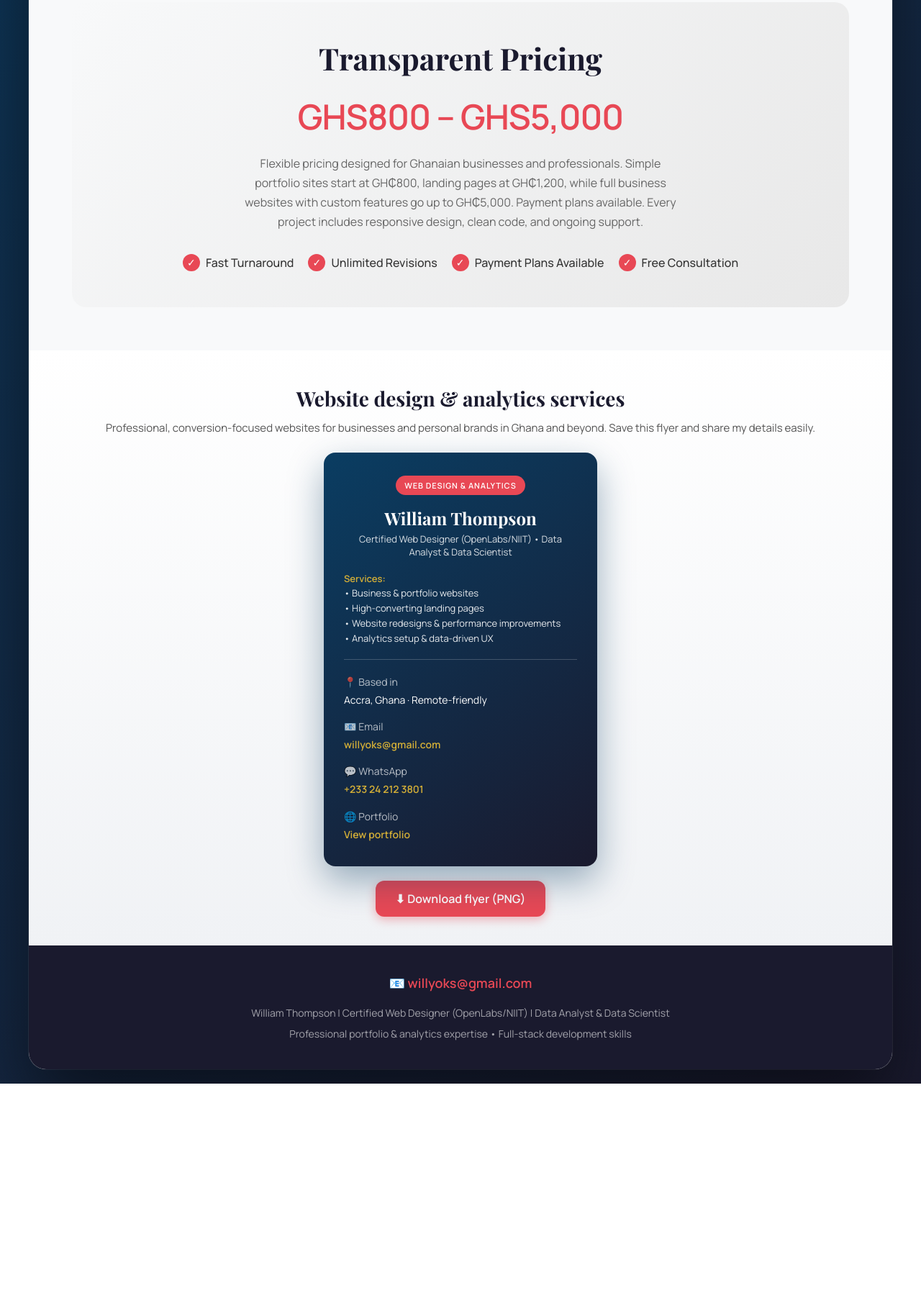
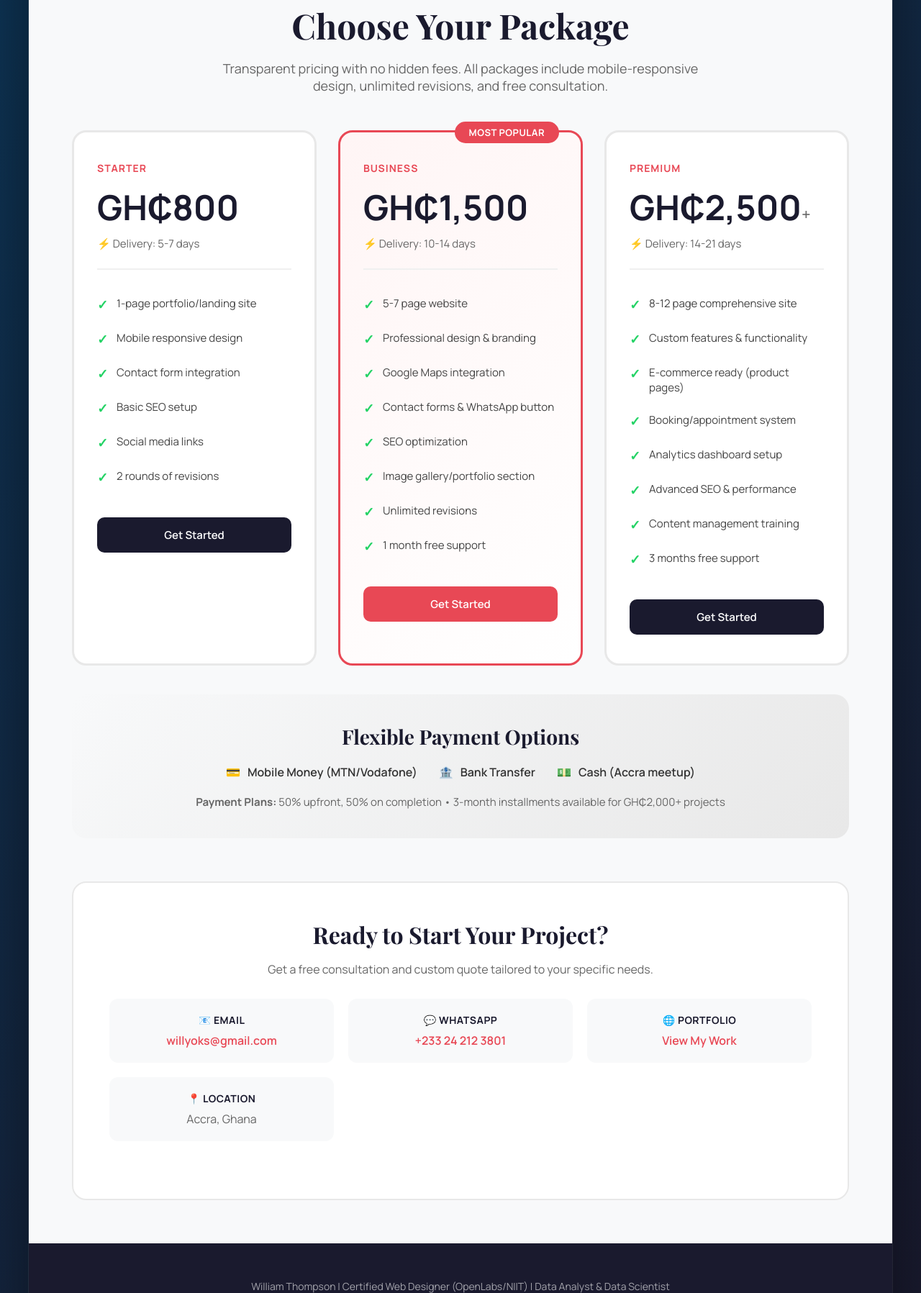
Before and after one commit to yooku98/web, a plain HTML site: page index.html in a window 1280 px wide. Shown: the part 1003-2800 px from the top of the page at 72% size. Before the commit the page ends 2509 px from the top, so only its background shows below. Drawn offline with nearby package versions, Linux system fonts and the light colour scheme.

Commit message:
Refactor pricing section and enhance payment options for clarity and user engagement

```diff
--- a/index.html
+++ b/index.html
@@ -4,7 +4,7 @@
     <meta charset="UTF-8">
     <meta name="viewport" content="width=device-width, initial-scale=1.0">
     <title>William Thompson - Website Design Services</title>
-    <link href="https://fonts.googleapis.com/css2?family=Playfair+Display:wght@700;900&family=Manrope:wght@400;500;600&display=swap" rel="stylesheet">
+    <link href="https://fonts.googleapis.com/css2?family=Playfair+Display:wght@700;900&family=Manrope:wght@400;500;600;700&display=swap" rel="stylesheet">
     <style>
         * {
             margin: 0;
@@ -18,6 +18,7 @@
             --gold: #D4AF37;
             --light: #F8F9FA;
             --dark: #1A1A2E;
+            --success: #25D366;
         }
 
         body {
@@ -166,14 +167,14 @@
         }
 
         .btn-primary {
-            background: var(--accent);
+            background: var(--success);
             color: white;
-            box-shadow: 0 10px 30px rgba(232, 72, 85, 0.3);
+            box-shadow: 0 10px 30px rgba(37, 211, 102, 0.3);
         }
 
         .btn-primary:hover {
             transform: translateY(-3px);
-            box-shadow: 0 15px 40px rgba(232, 72, 85, 0.4);
+            box-shadow: 0 15px 40px rgba(37, 211, 102, 0.4);
         }
 
         .btn-secondary {
@@ -255,63 +256,243 @@
             font-size: 15px;
         }
 
-        .pricing {
-            background: linear-gradient(135deg, #F8F9FA 0%, #E8E8E8 100%);
-            padding: 50px;
-            border-radius: 20px;
-            text-align: center;
-            animation: fadeInUp 0.8s ease-out 0.5s both;
+        .pricing-section {
+            margin-bottom: 60px;
         }
 
-        .pricing h2 {
+        .pricing-header {
+            text-align: center;
+            margin-bottom: 50px;
+        }
+
+        .pricing-header h2 {
             font-family: 'Playfair Display', serif;
-            font-size: 42px;
+            font-size: 48px;
             color: var(--dark);
             margin-bottom: 16px;
         }
 
-        .price-range {
+        .pricing-header p {
+            font-size: 18px;
+            color: #666;
+            max-width: 700px;
+            margin: 0 auto;
+        }
+
+        .packages {
+            display: grid;
+            grid-template-columns: repeat(auto-fit, minmax(300px, 1fr));
+            gap: 30px;
+            margin-bottom: 40px;
+        }
+
+        .package-card {
+            background: white;
+            border-radius: 20px;
+            padding: 40px 32px;
+            border: 3px solid #E8E8E8;
+            transition: all 0.4s ease;
+            position: relative;
+            animation: fadeInUp 0.8s ease-out both;
+        }
+
+        .package-card:nth-child(1) { animation-delay: 0.3s; }
+        .package-card:nth-child(2) { animation-delay: 0.4s; }
+        .package-card:nth-child(3) { animation-delay: 0.5s; }
+
+        .package-card:hover {
+            transform: translateY(-10px);
+            box-shadow: 0 20px 50px rgba(0, 0, 0, 0.15);
+            border-color: var(--accent);
+        }
+
+        .package-card.featured {
+            border-color: var(--accent);
+            border-width: 3px;
+            background: linear-gradient(135deg, #FFF5F5 0%, #FFFFFF 100%);
+        }
+
+        .popular-badge {
+            position: absolute;
+            top: -15px;
+            right: 30px;
+            background: var(--accent);
+            color: white;
+            padding: 6px 20px;
+            border-radius: 50px;
+            font-size: 13px;
+            font-weight: 700;
+            text-transform: uppercase;
+            letter-spacing: 0.5px;
+        }
+
+        .package-name {
+            font-size: 14px;
+            font-weight: 700;
+            text-transform: uppercase;
+            letter-spacing: 1px;
+            color: var(--accent);
+            margin-bottom: 12px;
+        }
+
+        .package-price {
             font-size: 48px;
             font-weight: 700;
-            color: var(--accent);
-            margin: 20px 0;
-            letter-spacing: -1px;
+            color: var(--dark);
+            margin-bottom: 8px;
         }
 
-        .price-details {
+        .package-price span {
+            font-size: 22px;
             color: #666;
-            font-size: 16px;
-            max-width: 600px;
-            margin: 0 auto 30px;
-            line-height: 1.7;
-        }
-
-        .value-props {
-            display: flex;
-            gap: 20px;
-            justify-content: center;
-            flex-wrap: wrap;
-            margin-top: 30px;
-        }
-
-        .value-item {
-            display: flex;
-            align-items: center;
-            gap: 8px;
-            color: #333;
             font-weight: 500;
         }
 
-        .checkmark {
-            width: 24px;
-            height: 24px;
+        .package-delivery {
+            color: #666;
+            font-size: 15px;
+            margin-bottom: 24px;
+            padding-bottom: 24px;
+            border-bottom: 2px solid #F0F0F0;
+        }
+
+        .package-features {
+            list-style: none;
+            margin-bottom: 32px;
+        }
+
+        .package-features li {
+            padding: 12px 0;
+            color: #444;
+            font-size: 15px;
+            display: flex;
+            align-items: flex-start;
+            gap: 12px;
+        }
+
+        .package-features li::before {
+            content: '✓';
+            color: var(--success);
+            font-weight: 700;
+            font-size: 18px;
+            flex-shrink: 0;
+        }
+
+        .package-cta {
+            width: 100%;
+            padding: 14px;
+            background: var(--dark);
+            color: white;
+            border: none;
+            border-radius: 10px;
+            font-weight: 600;
+            font-size: 15px;
+            cursor: pointer;
+            transition: all 0.3s ease;
+            text-align: center;
+            text-decoration: none;
+            display: block;
+        }
+
+        .package-cta:hover {
             background: var(--accent);
-            border-radius: 50%;
+            transform: translateY(-2px);
+        }
+
+        .package-card.featured .package-cta {
+            background: var(--accent);
+        }
+
+        .package-card.featured .package-cta:hover {
+            background: var(--dark);
+        }
+
+        .payment-info {
+            background: linear-gradient(135deg, #F8F9FA 0%, #E8E8E8 100%);
+            padding: 40px;
+            border-radius: 20px;
+            text-align: center;
+            margin-bottom: 60px;
+        }
+
+        .payment-info h3 {
+            font-family: 'Playfair Display', serif;
+            font-size: 28px;
+            color: var(--dark);
+            margin-bottom: 20px;
+        }
+
+        .payment-options {
+            display: flex;
+            gap: 30px;
+            justify-content: center;
+            flex-wrap: wrap;
+            margin-bottom: 20px;
+        }
+
+        .payment-item {
             display: flex;
             align-items: center;
-            justify-content: center;
-            color: white;
+            gap: 10px;
+            font-weight: 600;
+            color: #333;
+        }
+
+        .contact-card {
+            background: white;
+            border-radius: 20px;
+            padding: 50px;
+            border: 2px solid #E8E8E8;
+            animation: fadeInUp 0.8s ease-out 0.6s both;
+        }
+
+        .contact-card h3 {
+            font-family: 'Playfair Display', serif;
+            font-size: 32px;
+            color: var(--dark);
+            margin-bottom: 16px;
+            text-align: center;
+        }
+
+        .contact-card p {
+            text-align: center;
+            color: #666;
+            margin-bottom: 30px;
+            font-size: 16px;
+        }
+
+        .contact-grid {
+            display: grid;
+            grid-template-columns: repeat(auto-fit, minmax(250px, 1fr));
+            gap: 20px;
+            margin-bottom: 30px;
+        }
+
+        .contact-item {
+            padding: 20px;
+            background: #F8F9FA;
+            border-radius: 12px;
+            text-align: center;
+        }
+
+        .contact-item strong {
+            display: block;
+            color: var(--dark);
+            margin-bottom: 8px;
             font-size: 14px;
+            text-transform: uppercase;
+            letter-spacing: 0.5px;
+        }
+
+        .contact-item a {
+            color: var(--accent);
+            text-decoration: none;
+            font-weight: 600;
+            transition: color 0.3s ease;
+        }
+
+        .contact-item a:hover {
+            color: var(--gold);
         }
 
         .footer {
@@ -321,164 +502,10 @@
             text-align: center;
         }
 
-        .contact-info {
-            font-size: 18px;
-            margin-bottom: 20px;
-        }
-
-        .contact-info a {
-            color: var(--accent);
-            text-decoration: none;
-            font-weight: 600;
-            transition: color 0.3s ease;
-        }
-
-        .contact-info a:hover {
-            color: var(--gold);
-        }
-
         .credentials {
             font-size: 14px;
             color: rgba(255, 255, 255, 0.6);
-            margin-top: 20px;
-        }
-
-        /* Flyer section */
-        .flyer-section {
-            padding: 48px 60px 40px;
-            background: linear-gradient(180deg, #fff 0%, #f0f2f5 100%);
-            text-align: center;
-        }
-
-        .flyer-section h2 {
-            font-family: 'Playfair Display', serif;
-            color: var(--dark);
-            font-size: 28px;
-            margin-bottom: 12px;
-        }
-
-        .flyer-section p {
-            color: #555;
-            margin-bottom: 24px;
-            font-size: 15px;
-        }
-
-        .flyer-wrapper {
-            display: flex;
-            justify-content: center;
-            align-items: center;
-            margin-bottom: 20px;
-        }
-
-        #flyer-card {
-            width: 100%;
-            max-width: 380px;
-            background: linear-gradient(145deg, var(--primary) 0%, var(--dark) 100%);
-            border-radius: 16px;
-            padding: 32px 28px;
-            color: white;
-            box-shadow: 0 20px 50px rgba(10, 61, 98, 0.4);
-            position: relative;
-            overflow: hidden;
-        }
-
-        #flyer-card::before {
-            content: '';
-            position: absolute;
-            top: -40%;
-            right: -30%;
-            width: 200px;
-            height: 200px;
-            background: radial-gradient(circle, rgba(232, 72, 85, 0.25) 0%, transparent 70%);
-            border-radius: 50%;
-        }
-
-        #flyer-card .flyer-badge {
-            display: inline-block;
-            background: var(--accent);
-            color: white;
-            font-size: 11px;
-            font-weight: 600;
-            letter-spacing: 0.08em;
-            padding: 6px 12px;
-            border-radius: 20px;
-            margin-bottom: 16px;
-        }
-
-        #flyer-card .flyer-name {
-            font-family: 'Playfair Display', serif;
-            font-size: 24px;
-            font-weight: 700;
-            margin-bottom: 4px;
-            position: relative;
-        }
-
-        #flyer-card .flyer-title {
-            font-size: 13px;
-            color: rgba(255, 255, 255, 0.85);
-            margin-bottom: 18px;
-        }
-
-        #flyer-card .flyer-services {
-            text-align: left;
-            font-size: 13px;
-            line-height: 1.6;
-            color: rgba(255, 255, 255, 0.9);
-        }
-
-        #flyer-card .flyer-services strong {
-            color: var(--gold);
-            font-weight: 600;
-        }
-
-        #flyer-card .flyer-divider {
-            height: 1px;
-            background: rgba(255, 255, 255, 0.2);
-            margin: 18px 0;
-        }
-
-        #flyer-card .flyer-contact {
-            text-align: left;
-            font-size: 14px;
-            line-height: 1.8;
-            position: relative;
-        }
-
-        #flyer-card .flyer-contact a {
-            color: var(--gold);
-            text-decoration: none;
-            font-weight: 600;
-        }
-
-        #flyer-card .flyer-contact .label {
-            color: rgba(255, 255, 255, 0.7);
-            margin-right: 6px;
-        }
-
-        .flyer-download-btn {
-            display: inline-flex;
-            align-items: center;
-            gap: 8px;
-            background: var(--accent);
-            color: white;
-            border: none;
-            padding: 14px 28px;
-            border-radius: 12px;
-            font-family: 'Manrope', sans-serif;
-            font-size: 16px;
-            font-weight: 600;
-            cursor: pointer;
-            transition: transform 0.2s ease, box-shadow 0.2s ease;
-            box-shadow: 0 4px 14px rgba(232, 72, 85, 0.4);
-        }
-
-        .flyer-download-btn:hover {
-            transform: translateY(-2px);
-            box-shadow: 0 6px 20px rgba(232, 72, 85, 0.5);
-        }
-
-        .flyer-download-btn:active {
-            transform: translateY(0);
+            margin-top: 10px;
         }
 
         @media (max-width: 768px) {
@@ -498,33 +525,24 @@
                 padding: 40px 30px;
             }
 
-            .pricing {
-                padding: 40px 30px;
+            .pricing-header h2 {
+                font-size: 36px;
+            }
+
+            .packages {
+                grid-template-columns: 1fr;
+            }
+
+            .payment-info {
+                padding: 30px 20px;
+            }
+
+            .contact-card {
+                padding: 30px 20px;
             }
 
             .footer {
                 padding: 30px 20px;
-            }
-
-            .flyer-section {
-                padding: 40px 20px 32px;
-            }
-
-            .flyer-section h2 {
-                font-size: 24px;
-            }
-
-            #flyer-card {
-                max-width: 100%;
-                padding: 28px 22px;
-            }
-
-            #flyer-card .flyer-name {
-                font-size: 22px;
-            }
-
-            #flyer-card .flyer-contact {
-                font-size: 13px;
             }
 
             .cta-group {
@@ -549,7 +567,7 @@
                     that combines technical precision with visual appeal.
                 </p>
                 <div class="cta-group">
-                    <a href="https://wa.me/233242123801?text=Hello%2C%20I%20would%20like%20a%20quote." class="btn btn-primary" target="_blank">Get Your Free Quote</a>
+                    <a href="https://wa.me/233242123801?text=Hello%2C%20I%20would%20like%20a%20quote." class="btn btn-primary">💬 Chat on WhatsApp</a>
                     <a href="https://yooku98.github.io/Portfolio-Website/index.html" class="btn btn-secondary" target="_blank">View Portfolio</a>
                 </div>
             </div>
@@ -576,68 +594,110 @@
                 </div>
             </div>
 
-            <div class="pricing">
-                <h2>Transparent Pricing</h2>
-                <div class="price-range">GHS800 – GHS5,000</div>
-                <div class="price-details">
-                    Flexible pricing designed for Ghanaian businesses and professionals. Simple portfolio
-                    sites start at GH₵800, landing pages at GH₵1,200, while full business websites with
-                    custom features go up to GH₵5,000. Payment plans available. Every project includes
-                    responsive design, clean code, and ongoing support.
+            <div class="pricing-section">
+                <div class="pricing-header">
+                    <h2>Choose Your Package</h2>
+                    <p>Transparent pricing with no hidden fees. All packages include mobile-responsive design, unlimited revisions, and free consultation.</p>
                 </div>
 
-                <div class="value-props">
-                    <div class="value-item">
-                        <div class="checkmark">✓</div>
-                        <span>Fast Turnaround</span>
+                <div class="packages">
+                    <div class="package-card">
+                        <div class="package-name">Starter</div>
+                        <div class="package-price">GH₵800<span></span></div>
+                        <div class="package-delivery">⚡ Delivery: 5-7 days</div>
+                        <ul class="package-features">
+                            <li>1-page portfolio/landing site</li>
+                            <li>Mobile responsive design</li>
+                            <li>Contact form integration</li>
+                            <li>Basic SEO setup</li>
+                            <li>Social media links</li>
+                            <li>2 rounds of revisions</li>
+                        </ul>
+                        <a href="https://wa.me/233242123801?text=I'm%20interested%20in%20the%20Starter%20package%20(GH%E2%82%B5800)" class="package-cta">Get Started</a>
                     </div>
-                    <div class="value-item">
-                        <div class="checkmark">✓</div>
-                        <span>Unlimited Revisions</span>
+
+                    <div class="package-card featured">
+                        <div class="popular-badge">Most Popular</div>
+                        <div class="package-name">Business</div>
+                        <div class="package-price">GH₵1,500<span></span></div>
+                        <div class="package-delivery">⚡ Delivery: 10-14 days</div>
+                        <ul class="package-features">
+                            <li>5-7 page website</li>
+                            <li>Professional design & branding</li>
+                            <li>Google Maps integration</li>
+                            <li>Contact forms & WhatsApp button</li>
+                            <li>SEO optimization</li>
+                            <li>Image gallery/portfolio section</li>
+                            <li>Unlimited revisions</li>
+                            <li>1 month free support</li>
+                        </ul>
+                        <a href="https://wa.me/233242123801?text=I'm%20interested%20in%20the%20Business%20package%20(GH%E2%82%B51%2C500)" class="package-cta">Get Started</a>
                     </div>
-                    <div class="value-item">
-                        <div class="checkmark">✓</div>
-                        <span>Payment Plans Available</span>
+
+                    <div class="package-card">
+                        <div class="package-name">Premium</div>
+                        <div class="package-price">GH₵2,500<span>+</span></div>
+                        <div class="package-delivery">⚡ Delivery: 14-21 days</div>
+                        <ul class="package-features">
+                            <li>8-12 page comprehensive site</li>
+                            <li>Custom features & functionality</li>
+                            <li>E-commerce ready (product pages)</li>
+                            <li>Booking/appointment system</li>
+                            <li>Analytics dashboard setup</li>
+                            <li>Advanced SEO & performance</li>
+                            <li>Content management training</li>
+                            <li>3 months free support</li>
+                        </ul>
+                        <a href="https://wa.me/233242123801?text=I'm%20interested%20in%20the%20Premium%20package%20(GH%E2%82%B52%2C500)" class="package-cta">Get Started</a>
                     </div>
-                    <div class="value-item">
-                        <div class="checkmark">✓</div>
-                        <span>Free Consultation</span>
+                </div>
+
+                <div class="payment-info">
+                    <h3>Flexible Payment Options</h3>
+                    <div class="payment-options">
+                        <div class="payment-item">
+                            <span>💳</span> Mobile Money (MTN/Vodafone)
+                        </div>
+                        <div class="payment-item">
+                            <span>🏦</span> Bank Transfer
+                        </div>
+                        <div class="payment-item">
+                            <span>💵</span> Cash (Accra meetup)
+                        </div>
+                    </div>
+                    <p style="color: #666; margin-top: 20px; font-size: 15px;">
+                        <strong>Payment Plans:</strong> 50% upfront, 50% on completion •
+                        3-month installments available for GH₵2,000+ projects
+                    </p>
+                </div>
+            </div>
+
+            <div class="contact-card">
+                <h3>Ready to Start Your Project?</h3>
+                <p>Get a free consultation and custom quote tailored to your specific needs.</p>
+
+                <div class="contact-grid">
+                    <div class="contact-item">
+                        <strong>📧 Email</strong>
+                        <a href="mailto:willyoks@gmail.com">willyoks@gmail.com</a>
+                    </div>
+                    <div class="contact-item">
+                        <strong>💬 WhatsApp</strong>
+                        <a href="https://wa.me/233242123801">+233 24 212 3801</a>
+                    </div>
+                    <div class="contact-item">
+                        <strong>🌐 Portfolio</strong>
+                        <a href="https://yooku98.github.io/Portfolio-Website/index.html" target="_blank">View My Work</a>
+                    </div>
+                    <div class="contact-item">
+                        <strong>📍 Location</strong>
+                        <span style="color: #666;">Accra, Ghana</span>
                     </div>
                 </div>
             </div>
         </div>
 
-        <section class="flyer-section">
-            <h2>Website design &amp; analytics services</h2>
-            <p>Professional, conversion-focused websites for businesses and personal brands in Ghana and beyond. Save this flyer and share my details easily.</p>
-            <div class="flyer-wrapper">
-                <div id="flyer-card">
-                    <span class="flyer-badge">WEB DESIGN &amp; ANALYTICS</span>
-                    <div class="flyer-name">William Thompson</div>
-                    <div class="flyer-title">Certified Web Designer (OpenLabs/NIIT) • Data Analyst &amp; Data Scientist</div>
-                    <div class="flyer-services">
-                        <strong>Services:</strong><br>
-                        • Business &amp; portfolio websites<br>
-                        • High-converting landing pages<br>
-                        • Website redesigns &amp; performance improvements<br>
-                        • Analytics setup &amp; data-driven UX
-                    </div>
-                    <div class="flyer-divider"></div>
-                    <div class="flyer-contact">
-                        <div><span class="label">📍 Based in</span><br>Accra, Ghana · Remote-friendly</div>
-                        <div style="margin-top: 12px;"><span class="label">📧 Email</span><br><a href="mailto:willyoks@gmail.com">willyoks@gmail.com</a></div>
-                        <div style="margin-top: 12px;"><span class="label">💬 WhatsApp</span><br><a href="https://wa.me/233242123801">+233 24 212 3801</a></div>
-                        <div style="margin-top: 12px;"><span class="label">🌐 Portfolio</span><br><a href="https://yooku98.github.io/Portfolio-Website/index.html" target="_blank">View portfolio</a></div>
-                    </div>
-                </div>
-            </div>
-            <button type="button" class="flyer-download-btn" id="flyer-download-btn" aria-label="Download flyer as image">⬇ Download flyer (PNG)</button>
-        </section>
-
         <div class="footer">
-            <div class="contact-info">
-                📧 <a href="mailto:willyoks@gmail.com">willyoks@gmail.com</a>
-            </div>
             <div class="credentials">
                 William Thompson | Certified Web Designer (OpenLabs/NIIT) | Data Analyst & Data Scientist
             </div>
@@ -646,31 +706,5 @@
             </div>
         </div>
     </div>
-    <script src="https://cdnjs.cloudflare.com/ajax/libs/html2canvas/1.4.1/html2canvas.min.js" crossorigin="anonymous"></script>
-    <script>
-      document.getElementById('flyer-download-btn').addEventListener('click', function () {
-        var card = document.getElementById('flyer-card');
-        if (typeof html2canvas === 'undefined') {
-          alert('Download is loading. Please try again in a moment.');
-          return;
-        }
-        html2canvas(card, {
-          scale: 2,
-          useCORS: true,
-          backgroundColor: null,
-          logging: false
-        }).then(function (canvas) {
-          var link = document.createElement('a');
-          link.download = 'william-thompson-contact-flyer.png';
-          link.href = canvas.toDataURL('image/png');
-          link.click();
-        });
-      });
-
-      function sendToWhatsApp() {
-        const msg = `Hello, I want a quote.%0AItem: ${item}%0AQuantity: ${qty}`;
-        window.open(`https://wa.me/233242123801?text=${msg}`, "_blank");
-      }
-      </script>
 </body>
 </html>
```
